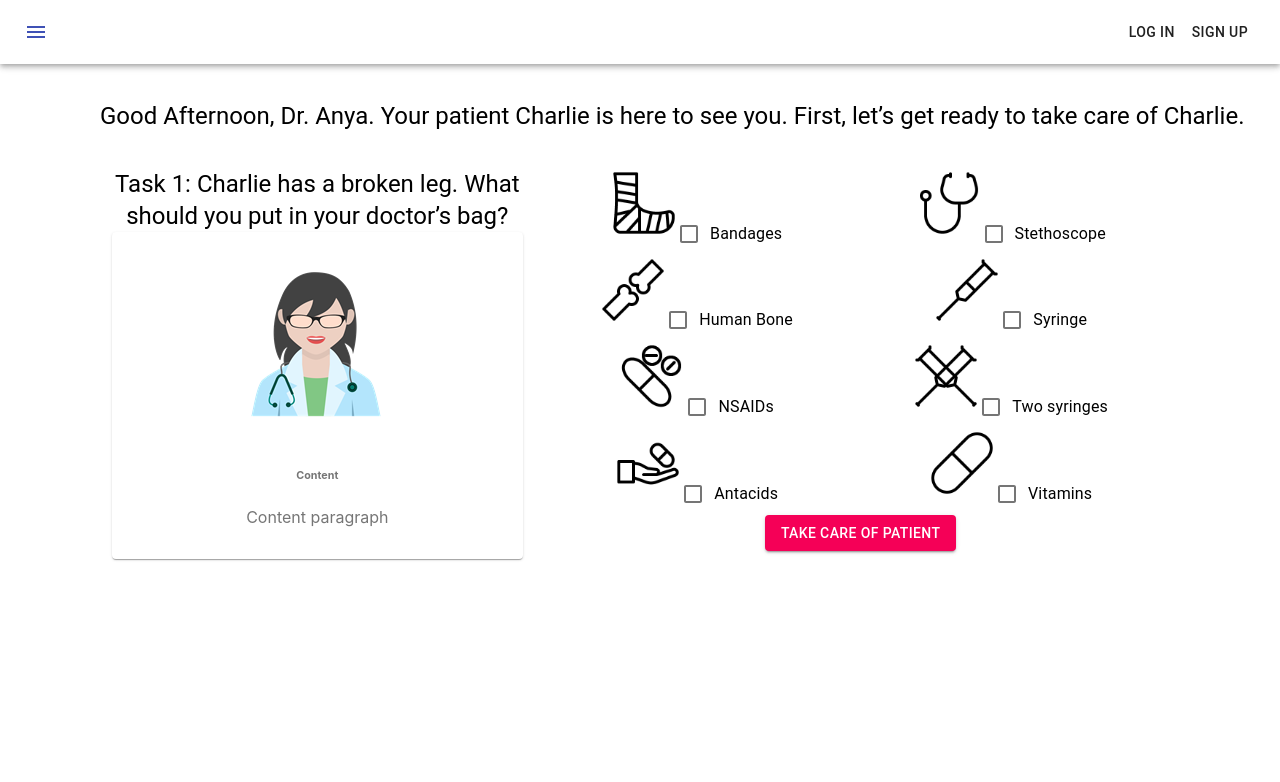
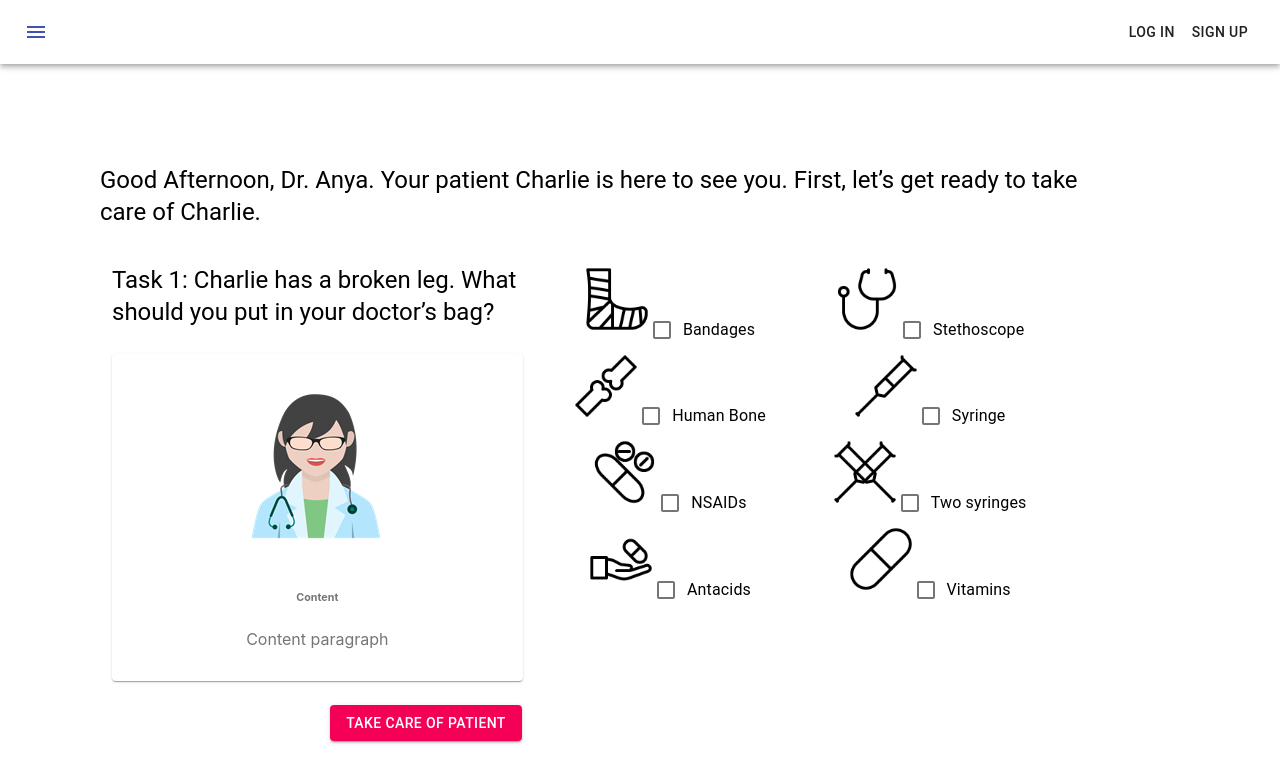
Before and after one commit to karlmiche/hackathon, a React (Create React App) app: page /tasks in a window 1280 px wide. Shown: the top 782 px of the page. Built offline with nearby package versions, Linux system fonts and the light colour scheme; what react-swipeable-views-utils would draw is missing.

Commit message:
styling for tasks

```diff
--- a/src/components/Home.js
+++ b/src/components/Home.js
@@ -28,8 +28,6 @@ const classes = useStyles()
 
     return (
         <div>
-            <Appbar />
-
             <Grid container spacing={12} className={classes.title}>
                 <Grid item></Grid>
                 <Grid item xs={6}>
--- a/src/components/TaskView.js
+++ b/src/components/TaskView.js
@@ -19,11 +19,20 @@ const useStyles = makeStyles((theme) => ({
     },
     anya: {
         textAlign: "left",
-        textEmphasis: ""
+        textEmphasis: "bold",
+        width: "80vw",
+        marginTop: "5vw"
     },
     bigBoy: {
         textAlign: "center",
         marginLeft: "100px"
+    },
+    patientBtn: {
+        marginTop: "7vw"
+    },
+    caption: {
+        textAlign: "left",
+        marginBottom: "2vw"
     }
   }));
 
@@ -39,7 +48,7 @@ const TaskView = () => {
                 <Typography className={classes.anya} variant="h5">Good Afternoon, Dr. Anya. Your patient Charlie is here to see you. First, let’s get ready to take care of Charlie.</Typography>
                 <Grid item xs={12}></Grid>
                 <Grid item xs={4}>
-                    <Typography variant="h5">Task 1: Charlie has a broken leg. What should you put in your doctor’s bag?</Typography>
+                    <Typography className={classes.caption} variant="h5">Task 1: Charlie has a broken leg. What should you put in your doctor’s bag?</Typography>
                     <Card className={classes.paper}>
                         <img src="./doctor.png">
                         </img>
@@ -50,9 +59,11 @@ const TaskView = () => {
                     </Card>
                 </Grid>
                 {/* <Typography variant="h5">Check off tasks to mark your progress!</Typography> */}
+                <Grid item xs={5}>
+                    <PictureOptions />
+                </Grid>
                 <Grid item xs={6}>
-                    <PictureOptions />
-                    <Button
+                <Button
                         variant="contained"
                         color="secondary"
                         >
```
